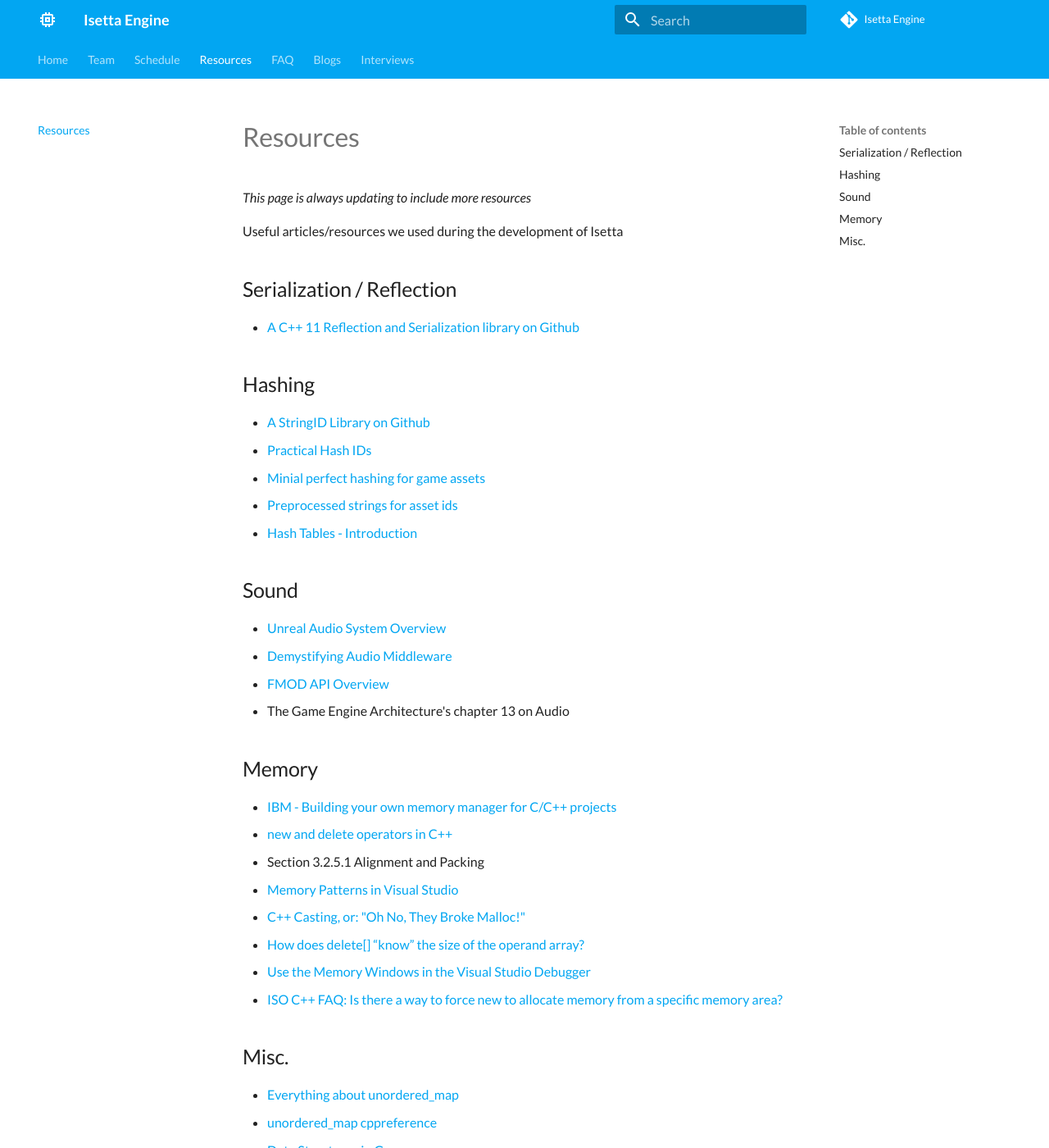
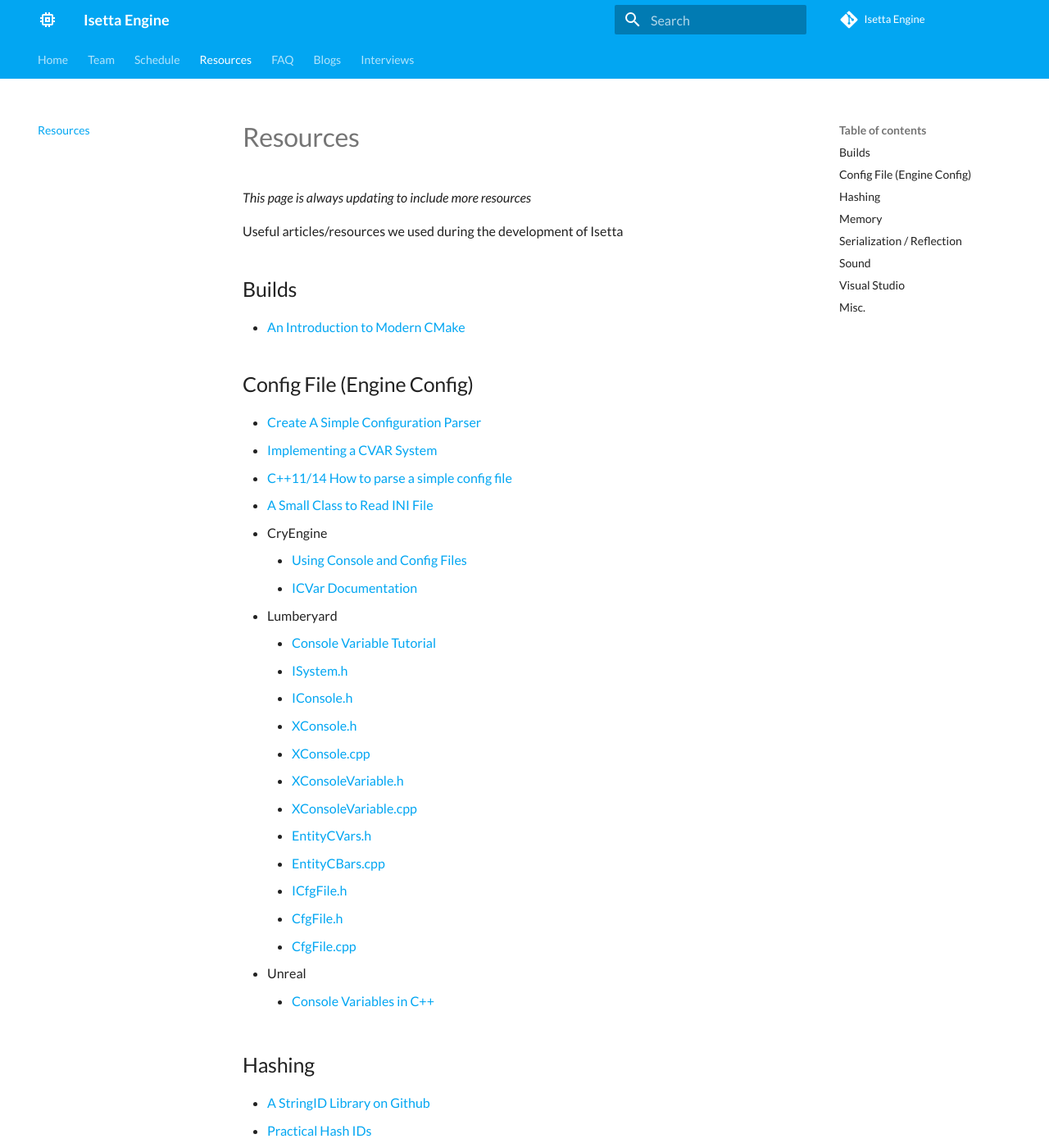
Before and after one commit to Isetta-Team/Isetta-Website-Raw, an MkDocs documentation site: the page built from docs/resources.md, in a window 1280 px wide and 1400 px high. Shown: the whole window at 82% size. Built offline with MkDocs 1.6.1 and Material for MkDocs 9.7.7, drawn with Linux system fonts in a browser that asks for light colours; comment, search, counter and statistics services are not loaded; some of the changed text lies outside the part shown.

Commit message:
Added Config links and others to resources

```diff
--- a/docs/resources.md
+++ b/docs/resources.md
@@ -4,10 +4,33 @@
 
 Useful articles/resources we used during the development of Isetta
 
+## Builds
+* [An Introduction to Modern CMake](https://cliutils.gitlab.io/modern-cmake/)
 
-## Serialization / Reflection
-* [A C++ 11 Reflection and Serialization library on Github](https://github.com/simonask/reflect)
 
+## Config File (Engine Config)
+* [Create A Simple Configuration Parser](https://www.dreamincode.net/forums/topic/183191-create-a-simple-configuration-file-parser/)
+* [Implementing a CVAR System](https://stackoverflow.com/questions/5187449/implementing-a-cvar-system)
+* [C++11/14 How to parse a simple config file](https://www.walletfox.com/course/parseconfigfile.php)
+* [A Small Class to Read INI File](https://www.codeproject.com/Articles/10809/A-Small-Class-to-Read-INI-File)
+* CryEngine
+    * [Using Console and Config Files](http://docs.cryengine.com/display/SDKDOC4/Using+Console+and+Config+Files)
+    * [ICVar Documentation](http://docs.cryengine.com/display/CPPAPI/ICVar)
+* Lumberyard
+    * [Console Variable Tutorial](https://docs.aws.amazon.com/lumberyard/latest/userguide/system-cvar-tutorial.html)
+    * [ISystem.h](https://github.com/aws/lumberyard/blob/e881f3023cc1840650eb7b133e605881d1d4330d/dev/Code/CryEngine/CryCommon/ISystem.h)
+    * [IConsole.h](https://github.com/aws/lumberyard/blob/master/dev/Code/CryEngine/CryCommon/IConsole.h)
+    * [XConsole.h](https://github.com/aws/lumberyard/blob/0b34452ef270f6b27896858dc7899c9796efb124/dev/Code/CryEngine/CrySystem/XConsole.h)
+    * [XConsole.cpp](https://github.com/aws/lumberyard/blob/e881f3023cc1840650eb7b133e605881d1d4330d/dev/Code/CryEngine/CrySystem/XConsole.cpp)
+    * [XConsoleVariable.h](https://github.com/aws/lumberyard/blob/e881f3023cc1840650eb7b133e605881d1d4330d/dev/Code/CryEngine/CrySystem/XConsoleVariable.h)
+    * [XConsoleVariable.cpp](https://github.com/aws/lumberyard/blob/e881f3023cc1840650eb7b133e605881d1d4330d/dev/Code/CryEngine/CrySystem/XConsoleVariable.cpp)
+    * [EntityCVars.h](https://github.com/aws/lumberyard/blob/e881f3023cc1840650eb7b133e605881d1d4330d/dev/Gems/CryLegacy/Code/Source/CryEntitySystem/EntityCVars.h)
+    * [EntityCBars.cpp](https://github.com/aws/lumberyard/blob/master/dev/Gems/CryLegacy/Code/Source/CryEntitySystem/EntityCVars.cpp)
+    * [ICfgFile.h](https://github.com/aws/lumberyard/blob/master/dev/Code/Tools/RC/ResourceCompiler/ICfgFile.h)
+    * [CfgFile.h](https://github.com/aws/lumberyard/blob/master/dev/Code/Tools/RC/ResourceCompiler/CfgFile.h)
+    * [CfgFile.cpp](https://github.com/aws/lumberyard/blob/master/dev/Code/Tools/RC/ResourceCompiler/CfgFile.cpp)
+* Unreal
+    * [Console Variables in C++](https://api.unrealengine.com/INT/Programming/Development/Tools/ConsoleManager/index.html)
 
 ## Hashing
 * [A StringID Library on Github](https://github.com/TheAllenChou/string-id)
@@ -15,14 +38,6 @@ Useful articles/resources we used during the development of Isetta
 * [Minial perfect hashing for game assets](https://metricpanda.com/rival-fortress-update-24-minimal-perfect-hash-for-game-assets)
 * [Preprocessed strings for asset ids](http://www.randygaul.net/2015/12/11/preprocessed-strings-for-asset-ids/)
 * [Hash Tables - Introduction ](http://cecilsunkure.blogspot.com/2012/07/hash-tables.html)
-
-
-## Sound
-* [Unreal Audio System Overview](https://docs.unrealengine.com/en-US/Engine/Audio/Overview)
-* [Demystifying Audio Middleware](https://www.somatone.com/demystifying-audio-middleware/)
-* [FMOD API Overview](https://www.fmod.com/resources/documentation-api?page=content/generated/common/lowlevel_introduction.html#configuration)
-* The Game Engine Architecture's chapter 13 on Audio
-
 
 
 ## Memory
@@ -35,12 +50,30 @@ Useful articles/resources we used during the development of Isetta
 * [Use the Memory Windows in the Visual Studio Debugger](https://docs.microsoft.com/en-us/visualstudio/debugger/memory-windows?view=vs-2017)
 * [ISO C++ FAQ: Is there a way to force new to allocate memory from a specific memory area?](https://isocpp.org/wiki/faq/dtors#memory-pools)
 
+
+## Serialization / Reflection
+* [A C++ 11 Reflection and Serialization library on Github](https://github.com/simonask/reflect)
+
+
+## Sound
+* [Unreal Audio System Overview](https://docs.unrealengine.com/en-US/Engine/Audio/Overview)
+* [Demystifying Audio Middleware](https://www.somatone.com/demystifying-audio-middleware/)
+* [FMOD API Overview](https://www.fmod.com/resources/documentation-api?page=content/generated/common/lowlevel_introduction.html#configuration)
+* The Game Engine Architecture's chapter 13 on Audio
+
+
+## Visual Studio
+* [Common Macros for Build Commands](https://msdn.microsoft.com/en-us/library/c02as0cs.aspx)
+
+
 ## Misc.
 * [Everything about unordered_map](https://codeforces.com/blog/entry/21853)
 * [unordered_map cppreference](https://en.cppreference.com/w/cpp/container/unordered_map)
 * [Data Structures in Games](http://enemyhideout.com/2016/05/games-101-data-structures-in-games/)
 * The Game Engine Architecture's chapter 5.3 on containers
-* [An Introduction to Modern CMake](https://cliutils.gitlab.io/modern-cmake/)
 * [IN-HOUSE ENGINE DEVELOPMENT: PROCESS TIPS](https://johanneskuhlmann.de/blog/in-house-engine-development-process-tips/)
 * [IN-HOUSE ENGINE DEVELOPMENT: TECHNICAL TIPS](https://johanneskuhlmann.de/blog/in-house-engine-development-technical-tips/)
 * [When should static_cast, dynamic_cast, const_cast and reinterpret_cast be used?](https://stackoverflow.com/questions/332030/when-should-static-cast-dynamic-cast-const-cast-and-reinterpret-cast-be-used)
+* [Deriving objects from stings](https://stackoverflow.com/questions/582331/is-there-a-way-to-instantiate-objects-from-a-string-holding-their-class-name)
+* [String Interning - Useful Properties & Github Repo](https://alexpolt.github.io/intern.html)
+* [Fast C++ Logging Library](https://github.com/gabime/spdlog)
```
